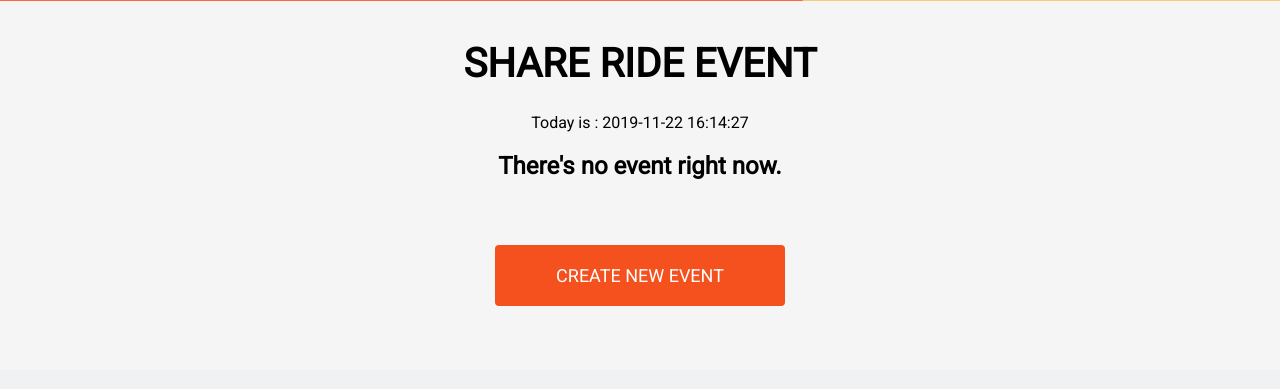
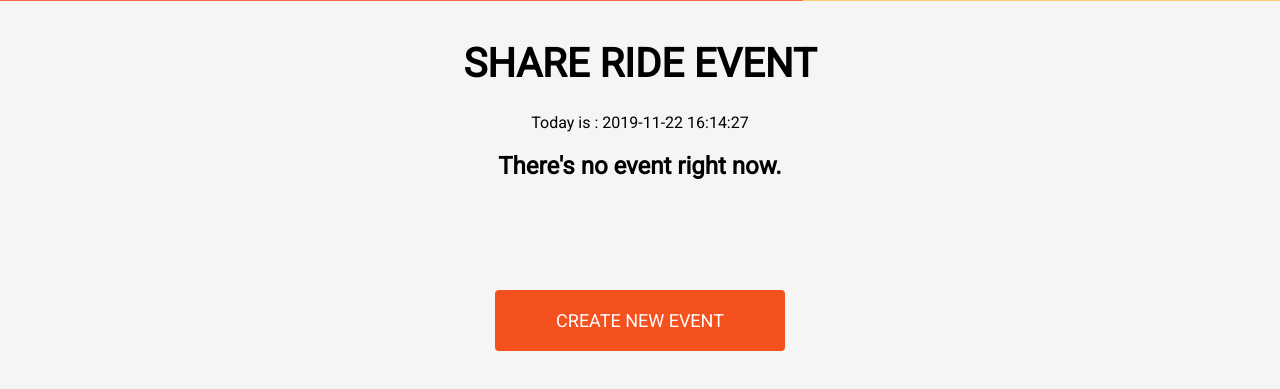
Before and after one commit to bameethanida/BetterTogether, a Django app: page /shareride/ in a window 1280 px wide. Shown: the part 462-851 px from the top of the page. Before the commit the page ends 768 px from the top, so only its background shows below. Run offline with Django 3.2, Linux system fonts and the light colour scheme; data that the repository does not hold is empty.

Commit message:
edit index share ride

```diff
--- a/BetterTogetherApp/static/css/shareride-index-style.css
+++ b/BetterTogetherApp/static/css/shareride-index-style.css
@@ -59,8 +59,8 @@
   width: 250px;
   transition: all 0.5s;
   cursor: pointer;
-  margin-top: 2%;
-  margin-bottom: 5%;
+  margin-top: 7%;
+  margin-bottom: 3%;
 }
 
 .button span {
@@ -124,6 +124,8 @@
   height: auto;
   color: black;
   border-radius: 20px;
+  font-size: 17px;
+  line-height: 30px;
 }
 
 
```
Also changed, not shown: BetterTogetherApp/templates/BetterTogetherApp/share_ride_index.html (+4 -4 lines).
